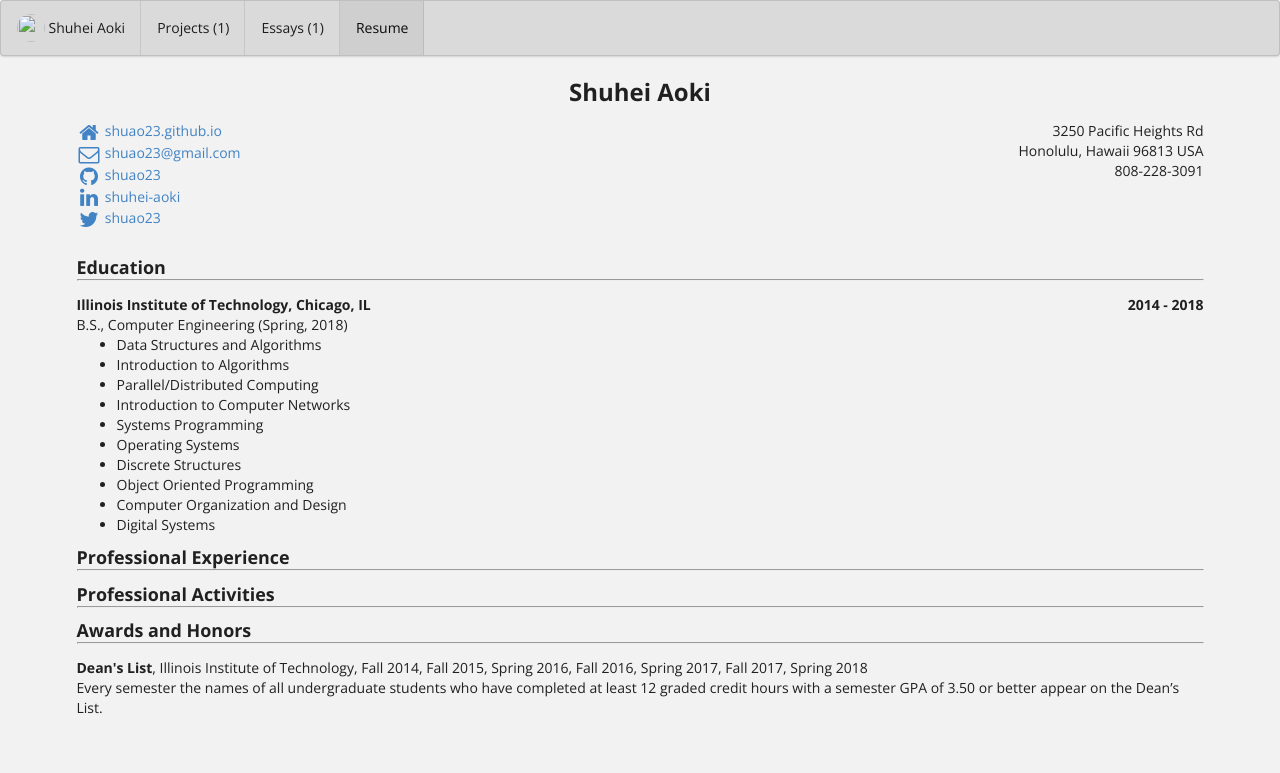
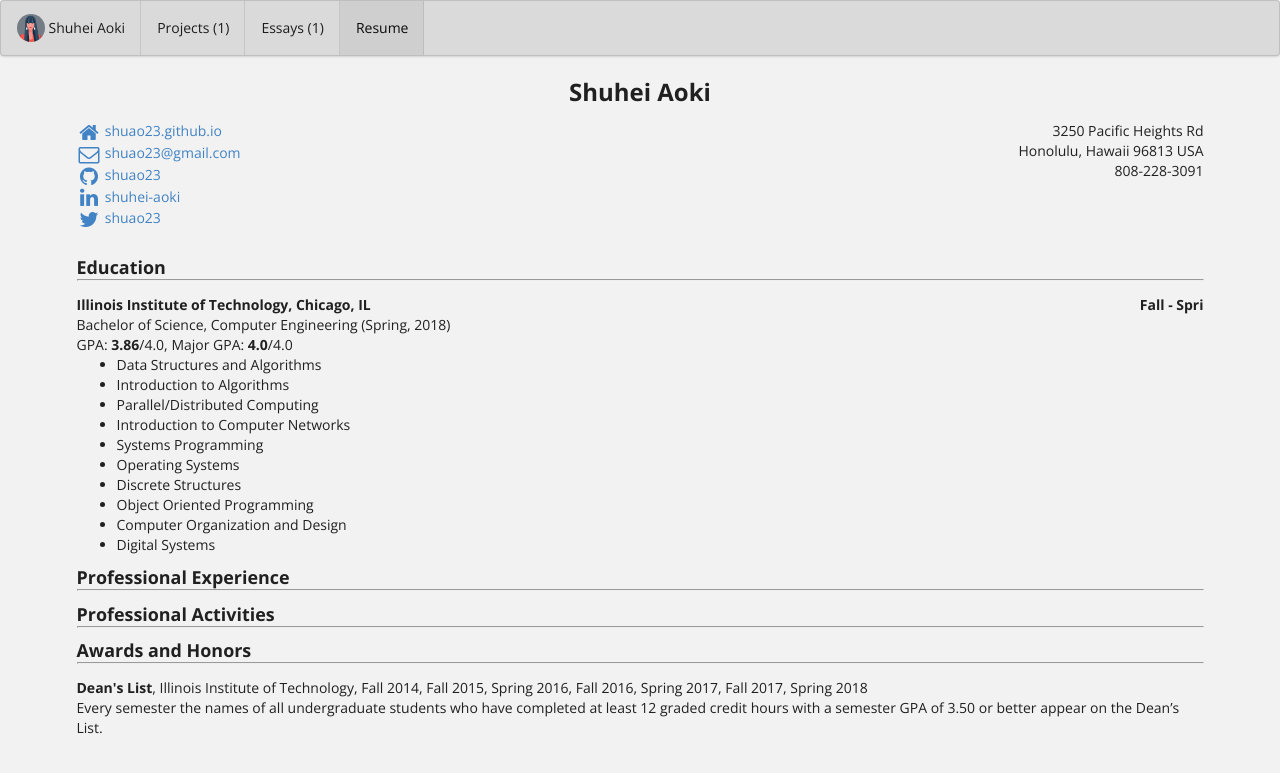
Before and after one commit to shuao23/shuao23.github.io, a Jekyll site: the page built from bio/index.html, in a window 1280 px wide. Shown: the top 773 px of the page. Built offline with Jekyll 4.4.1, drawn with Linux system fonts in a browser that asks for light colours.

Commit message:
added gpa to bio

```diff
--- a/_data/bio.json
+++ b/_data/bio.json
@@ -2,7 +2,7 @@
   "basics": {
     "name": "Shuhei Aoki",
     "label": "Programmer",
-    "picture": "https://shuao23.github.io/template/images/molly.png",
+    "picture": "https://shuao23.github.io/images/molly.png",
     "email": "shuao23@gmail.com",
     "phone": "808-228-3091",
     "website": "https://shuao23.github.io",
@@ -84,10 +84,12 @@
     {
       "institution": "Illinois Institute of Technology, Chicago, IL",
       "area": "Computer Engineering (Spring, 2018)",
-      "studyType": "B.S.",
-      "startDate": "2014",
-      "endDate": "2018",
+      "studyType": "Bachelor of Science",
+      "startDate": "Fall 2014",
+      "endDate": "Spring 2018",
       "gpa": "3.86",
+      "majorGpa": "4.0",
+      "maxGpa": "4.0",
       "courses": [
         "Data Structures and Algorithms",
         "Introduction to Algorithms",
--- a/_includes/bio-education-2.html
+++ b/_includes/bio-education-2.html
@@ -9,6 +9,7 @@
   <div class="twelve wide column no-bottom">
     <p class="ui no-bottom"><b>{{ entry.institution }}</b></p>
     <p class="ui no-bottom">{{ entry.studyType }}, {{ entry.area }}</p>
+    <p class="ui no-bottom">GPA: <b>{{ entry.gpa }}</b>/{{entry.maxGpa}}, Major GPA: <b>{{ entry.majorGpa }}</b>/{{entry.maxGpa}}</p>
     {% if entry.courses %}
       <ul style="margin: 0px;">
         {% for course in entry.courses %}
```
